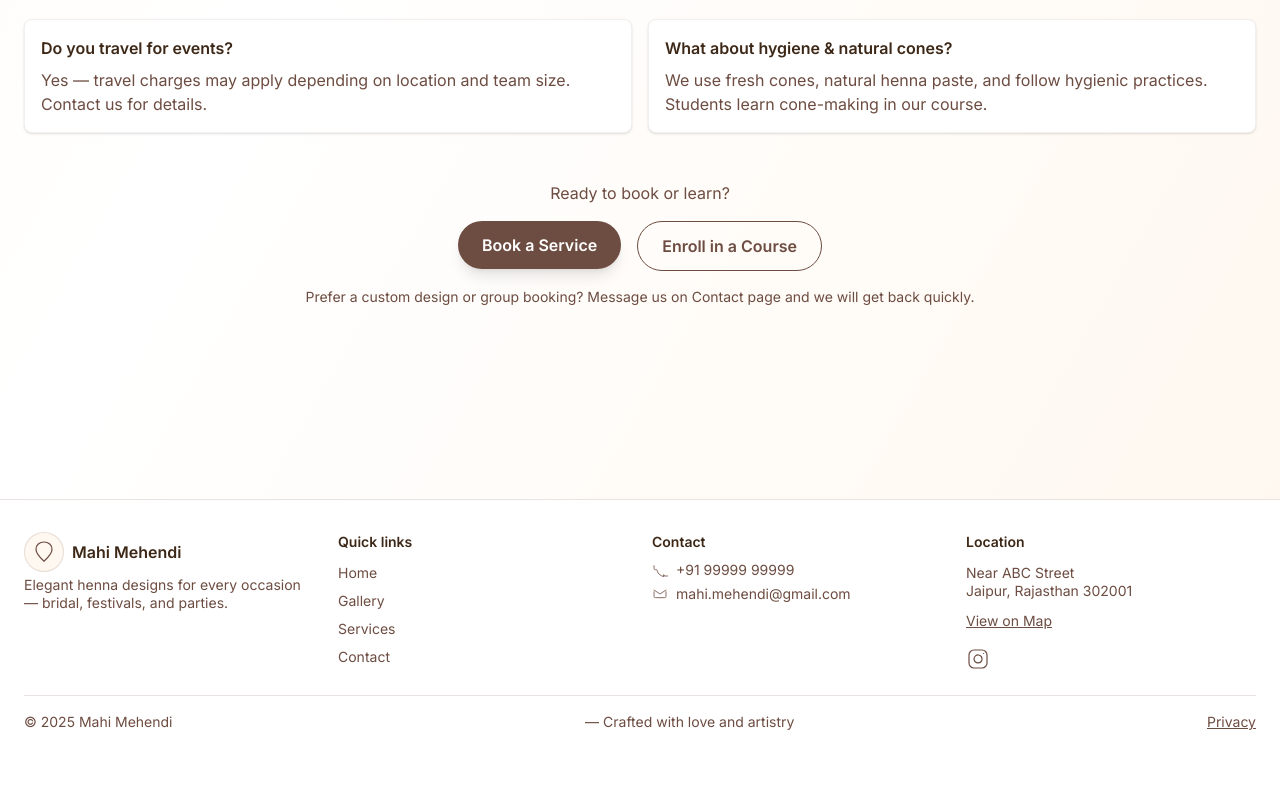
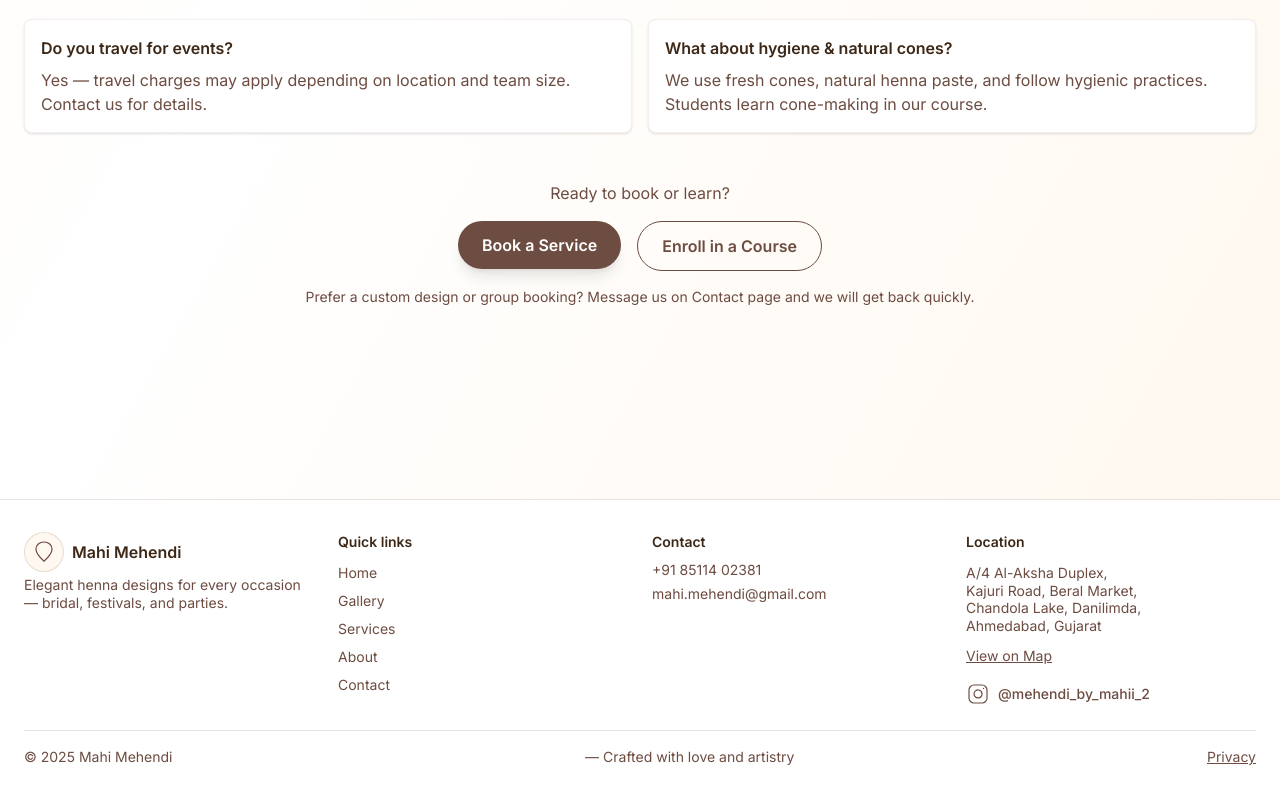
Before and after one commit to Mdk7866-gif/mahi_mehendi, a Next.js app: page /services in a window 1280 px wide. Shown: the part 1765-2564 px from the top of the page. Before the commit the page ends 2529 px from the top, so only its background shows below. Built offline with nearby package versions, Linux system fonts and the light colour scheme.

Commit message:
Footer.tsx better kiya

```diff
--- a/src/components/Footer.tsx
+++ b/src/components/Footer.tsx
@@ -7,13 +7,23 @@ export default function Footer(): React.ReactElement {
       <div className="max-w-7xl mx-auto px-4 sm:px-6 py-6 sm:py-8">
         {/* Top: compact grid */}
         <div className="grid grid-cols-2 sm:grid-cols-4 gap-4 sm:gap-6 items-start">
+
           {/* Brand */}
           <div className="flex flex-col gap-1">
             <div className="flex items-center gap-2">
               <div className="w-10 h-10 flex items-center justify-center rounded-full bg-[#FFF8F0] border border-[#8D6E63]/20">
-                {/* small logo (svg) */}
-                <svg className="w-6 h-6 text-[#6D4C41]" viewBox="0 0 24 24" fill="none" xmlns="http://www.w3.org/2000/svg" aria-hidden>
-                  <path d="M12 2C7.5 2 4 5.1 4 9.2c0 3.9 3 7.4 8 12 5-4.6 8-8.1 8-12C20 5.1 16.5 2 12 2z" stroke="currentColor" strokeWidth="1.2" strokeLinecap="round" strokeLinejoin="round" />
+                <svg
+                  className="w-6 h-6 text-[#6D4C41]"
+                  viewBox="0 0 24 24"
+                  fill="none"
+                >
+                  <path
+                    d="M12 2C7.5 2 4 5.1 4 9.2c0 3.9 3 7.4 8 12 5-4.6 8-8.1 8-12C20 5.1 16.5 2 12 2z"
+                    stroke="currentColor"
+                    strokeWidth="1.2"
+                    strokeLinecap="round"
+                    strokeLinejoin="round"
+                  />
                 </svg>
               </div>
               <span className="text-[#3D2817] font-semibold text-sm sm:text-base">Mahi Mehendi</span>
@@ -23,22 +33,15 @@ export default function Footer(): React.ReactElement {
             </p>
           </div>
 
-          {/* Quick links */}
+          {/* Quick Links */}
           <div>
             <h4 className="text-[#3D2817] font-semibold text-sm mb-2">Quick links</h4>
             <ul className="space-y-1">
-              <li>
-                <a href="/" className="text-[#6D4C41] text-xs sm:text-sm hover:text-[#3D2817]">Home</a>
-              </li>
-              <li>
-                <a href="/gallery" className="text-[#6D4C41] text-xs sm:text-sm hover:text-[#3D2817]">Gallery</a>
-              </li>
-              <li>
-                <a href="/services" className="text-[#6D4C41] text-xs sm:text-sm hover:text-[#3D2817]">Services</a>
-              </li>
-              <li>
-                <a href="/contact" className="text-[#6D4C41] text-xs sm:text-sm hover:text-[#3D2817]">Contact</a>
-              </li>
+              <li><a href="/" className="text-[#6D4C41] text-xs sm:text-sm hover:text-[#3D2817]">Home</a></li>
+              <li><a href="/gallery" className="text-[#6D4C41] text-xs sm:text-sm hover:text-[#3D2817]">Gallery</a></li>
+              <li><a href="/services" className="text-[#6D4C41] text-xs sm:text-sm hover:text-[#3D2817]">Services</a></li>
+              <li><a href="/about" className="text-[#6D4C41] text-xs sm:text-sm hover:text-[#3D2817]">About</a></li>
+              <li><a href="/contact" className="text-[#6D4C41] text-xs sm:text-sm hover:text-[#3D2817]">Contact</a></li>
             </ul>
           </div>
 
@@ -46,12 +49,10 @@ export default function Footer(): React.ReactElement {
           <div>
             <h4 className="text-[#3D2817] font-semibold text-sm mb-2">Contact</h4>
             <div className="flex flex-col gap-1 text-xs sm:text-sm text-[#6D4C41]">
-              <a href="tel:+919999999999" className="flex items-center gap-2 hover:text-[#3D2817]">
-                <svg className="w-4 h-4" viewBox="0 0 24 24" fill="none" aria-hidden><path d="M3 5.5v4a2 2 0 0 0 2 2h1.6a1 1 0 0 1 1 .7l.7 2.6a11 11 0 0 0 5.9 5.9l2.6.7a1 1 0 0 1 .7 1V19a2 2 0 0 0 2 2h4" stroke="currentColor" strokeWidth="1.2" strokeLinecap="round" strokeLinejoin="round"/></svg>
-                +91 99999 99999
+              <a href="tel:+918511402381" className="hover:text-[#3D2817]">
+                +91 85114 02381
               </a>
-              <a href="mailto:mahi.mehendi@gmail.com" className="flex items-center gap-2 hover:text-[#3D2817]">
-                <svg className="w-4 h-4" viewBox="0 0 24 24" fill="none" aria-hidden><path d="M3 8.5v7a2 2 0 0 0 2 2h14a2 2 0 0 0 2-2v-7" stroke="currentColor" strokeWidth="1.2" strokeLinecap="round" strokeLinejoin="round"/><path d="M21 6l-9 6L3 6" stroke="currentColor" strokeWidth="1.2" strokeLinecap="round" strokeLinejoin="round"/></svg>
+              <a href="mailto:mahi.mehendi@gmail.com" className="hover:text-[#3D2817]">
                 mahi.mehendi@gmail.com
               </a>
             </div>
@@ -61,10 +62,14 @@ export default function Footer(): React.ReactElement {
           <div className="flex flex-col gap-2">
             <h4 className="text-[#3D2817] font-semibold text-sm mb-1">Location</h4>
             <address className="not-italic text-[#6D4C41] text-xs sm:text-sm leading-tight">
-              Near ABC Street<br/>Jaipur, Rajasthan 302001
+              A/4 Al-Aksha Duplex,<br />
+              Kajuri Road, Beral Market,<br />
+              Chandola Lake, Danilimda,<br />
+              Ahmedabad, Gujarat
             </address>
+
             <a
-              href="https://maps.google.com/?q=Near%20ABC%20Street%20Jaipur%20302001"
+              href="https://maps.google.com/?q=A/4%20Al-Aksha%20Duplex%20Kajuri%20Road%20Beral%20Market%20Chandola%20Lake%20Danilimda%20Ahmedabad"
               target="_blank"
               rel="noopener noreferrer"
               className="text-[#6D4C41] hover:text-[#3D2817] text-xs sm:text-sm underline mt-1"
@@ -72,21 +77,47 @@ export default function Footer(): React.ReactElement {
               View on Map
             </a>
 
+            {/* Instagram */}
             <div className="mt-2 flex items-center gap-3">
-              <a href="https://instagram.com/mahi_mehendi_art" target="_blank" rel="noreferrer" className="group">
-                <span className="sr-only">Instagram</span>
-                <svg className="w-6 h-6 text-[#6D4C41] group-hover:text-[#3D2817]" viewBox="0 0 24 24" fill="none" aria-hidden><rect x="3" y="3" width="18" height="18" rx="5" stroke="currentColor" strokeWidth="1.2"/><path d="M16 11.37A4 4 0 1 1 12.63 8 4 4 0 0 1 16 11.37z" stroke="currentColor" strokeWidth="1.2" strokeLinecap="round" strokeLinejoin="round"/><path d="M17.5 6.5h.01" stroke="currentColor" strokeWidth="1.2" strokeLinecap="round"/></svg>
+              <a
+                href="https://instagram.com/mehendi_by_mahii_2"
+                target="_blank"
+                className="flex items-center gap-2 text-[#6D4C41] hover:text-[#3D2817] text-xs sm:text-sm font-medium"
+              >
+                <svg
+                  className="w-6 h-6"
+                  viewBox="0 0 24 24"
+                  fill="none"
+                >
+                  <rect
+                    x="3"
+                    y="3"
+                    width="18"
+                    height="18"
+                    rx="5"
+                    stroke="currentColor"
+                    strokeWidth="1.2"
+                  />
+                  <path
+                    d="M16 11.37A4 4 0 1 1 12.63 8 4 4 0 0 1 16 11.37z"
+                    stroke="currentColor"
+                    strokeWidth="1.2"
+                    strokeLinecap="round"
+                    strokeLinejoin="round"
+                  />
+                  <circle cx="17.5" cy="6.5" r="0.7" fill="currentColor" />
+                </svg>
+                @mehendi_by_mahii_2
               </a>
-              {/* add more icons if needed */}
             </div>
           </div>
         </div>
 
-        {/* Bottom: single-line compact */}
+        {/* Bottom */}
         <div className="mt-6 pt-4 border-t border-[#8D6E63]/20 flex flex-col sm:flex-row items-center justify-between gap-2 text-xs sm:text-sm text-[#6D4C41]">
           <span>© {new Date().getFullYear()} Mahi Mehendi</span>
           <span className="hidden sm:inline">— Crafted with love and artistry</span>
-          <a href="/privacy" className="text-[#6D4C41] hover:text-[#3D2817] underline text-xs sm:text-sm">Privacy</a>
+          <a href="/privacy" className="underline hover:text-[#3D2817]">Privacy</a>
         </div>
       </div>
     </footer>
```
